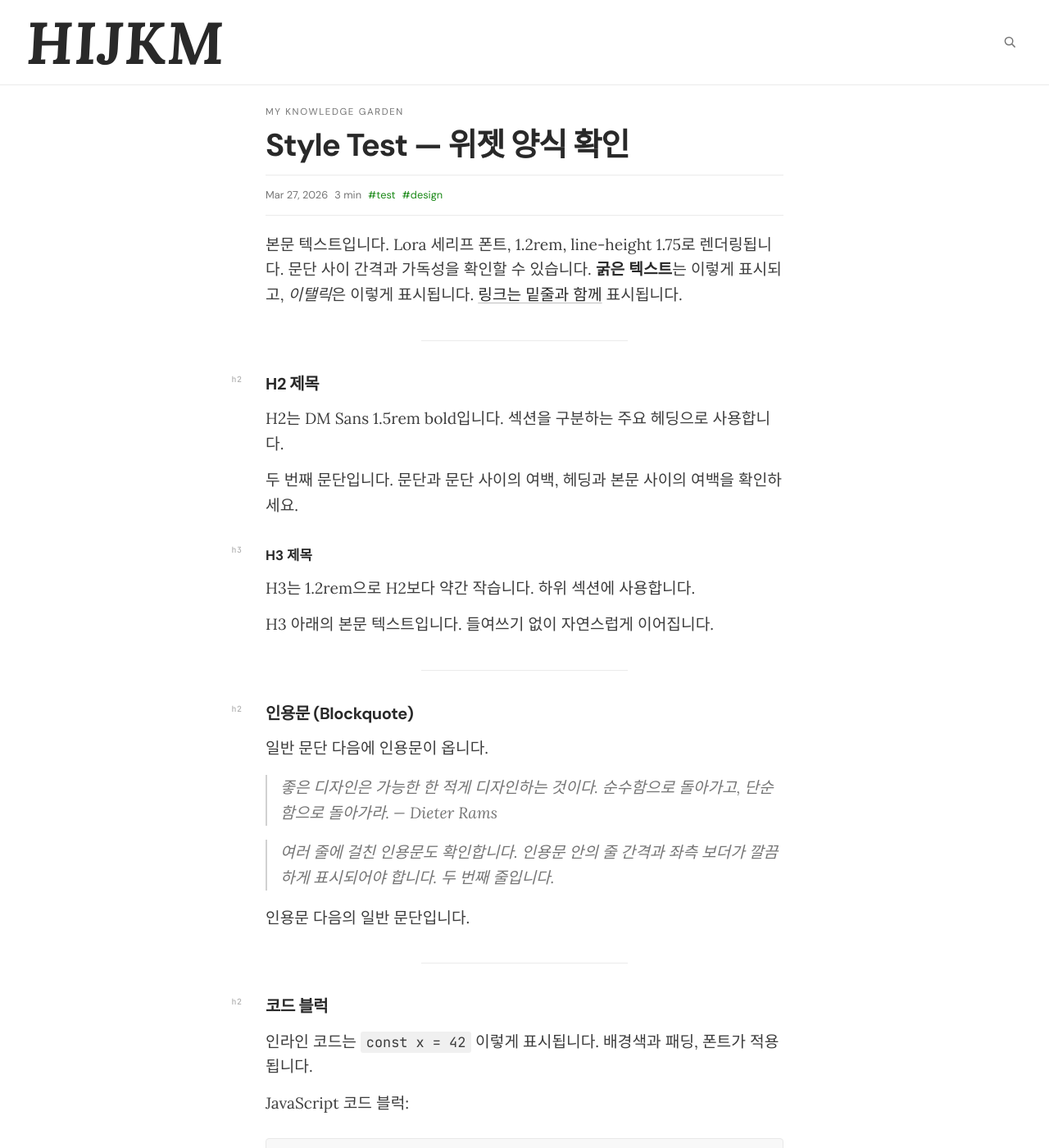
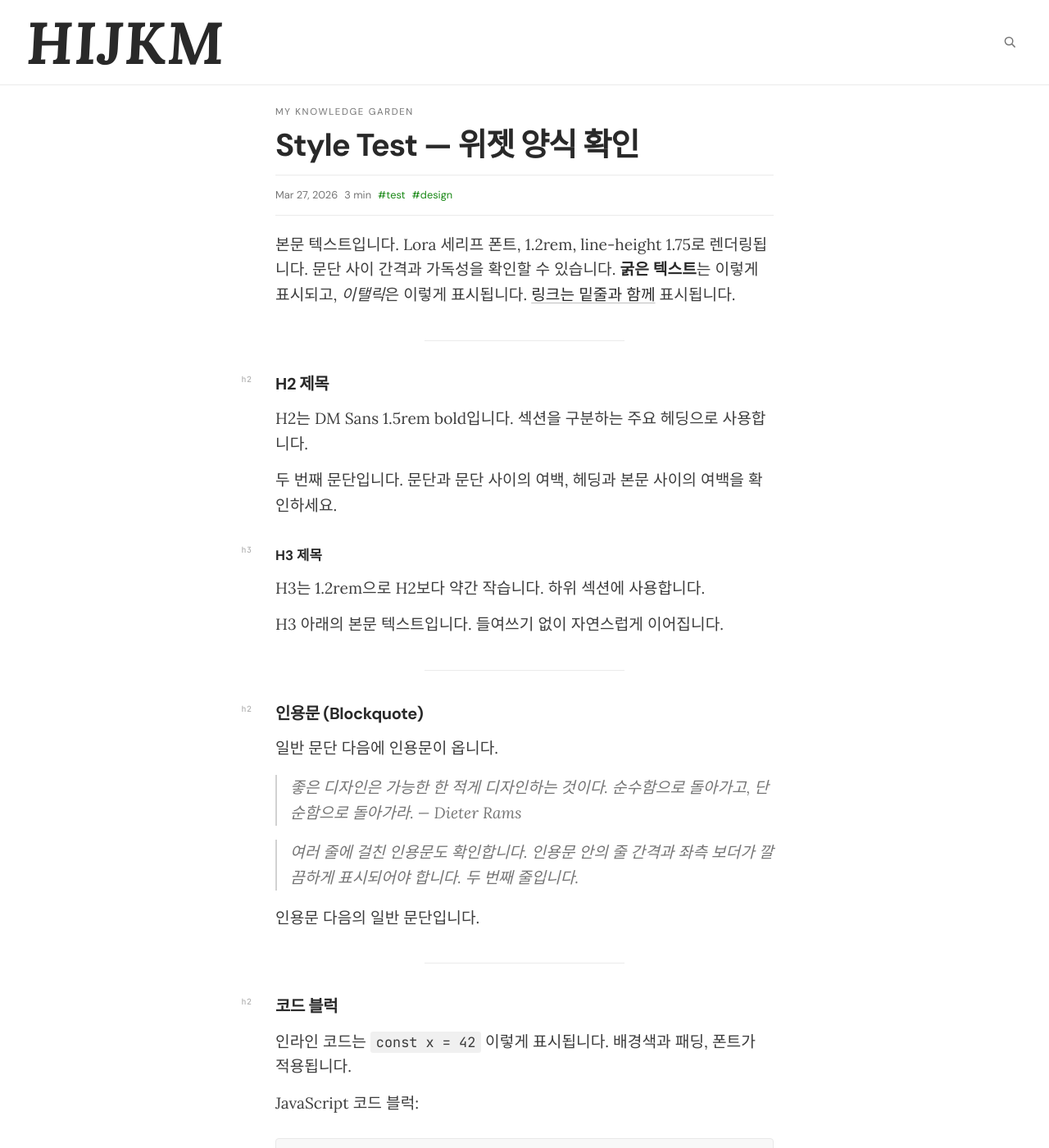
Before and after one commit to HIJKM/HIJKM.github.io, a Jekyll site: the page built from _posts/2026-03-27-style-test.md, in a window 1280 px wide and 1400 px high. Shown: the whole window at 82% size. Built offline with Jekyll 4.4.1, drawn with Linux system fonts in a browser that asks for light colours; nearby versions of some CDN libraries.

Commit message:
style: reading-surface horizontal padding middle ground (0.75rem desktop, 0.5rem mobile)
Co-Authored-By: Claude Sonnet 4.6 <noreply@anthropic.com>

```diff
--- a/assets/css/main.css
+++ b/assets/css/main.css
@@ -237,7 +237,7 @@ img { max-width: 100%; display: block; }
    Post page
    ============================================================ */
 .reading-surface {
-  padding: 1.5rem 0 2.5rem;
+  padding: 1.5rem 0.75rem 2.5rem;
 }
 
 .post-header {
@@ -1127,7 +1127,7 @@ img { max-width: 100%; display: block; }
   .site-shell  { padding: 0 1rem; }
   .home-bar    { padding: 1.25rem 0; }
   .home-stat-num { font-size: 1.4rem; }
-  .reading-surface { padding: 1.5rem 0 3rem; }
+  .reading-surface { padding: 1.5rem 0.5rem 3rem; }
   .post-content h1[data-heading]::before,
   .post-content h2[data-heading]::before,
   .post-content h3[data-heading]::before { display: none; }
```
